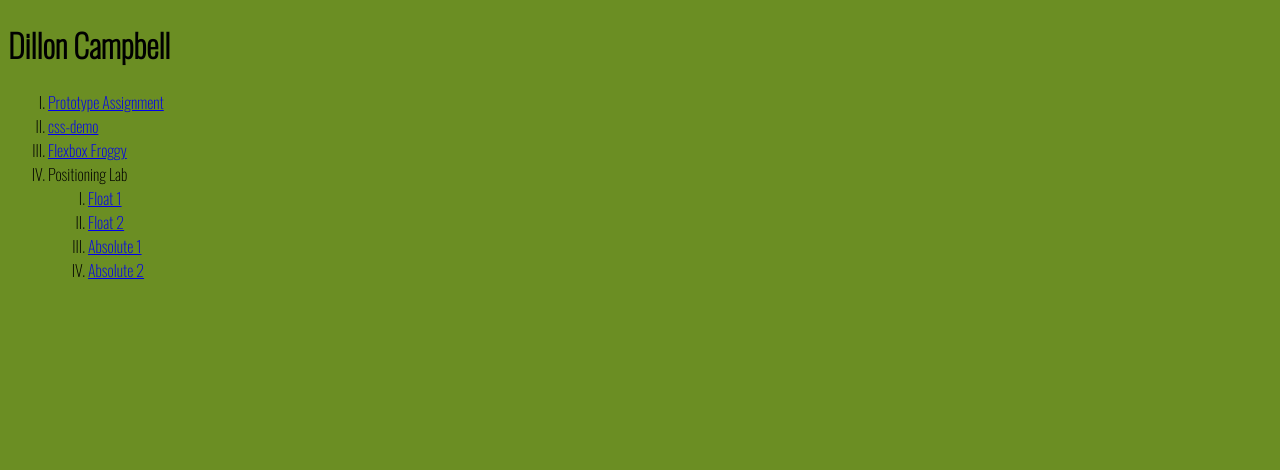
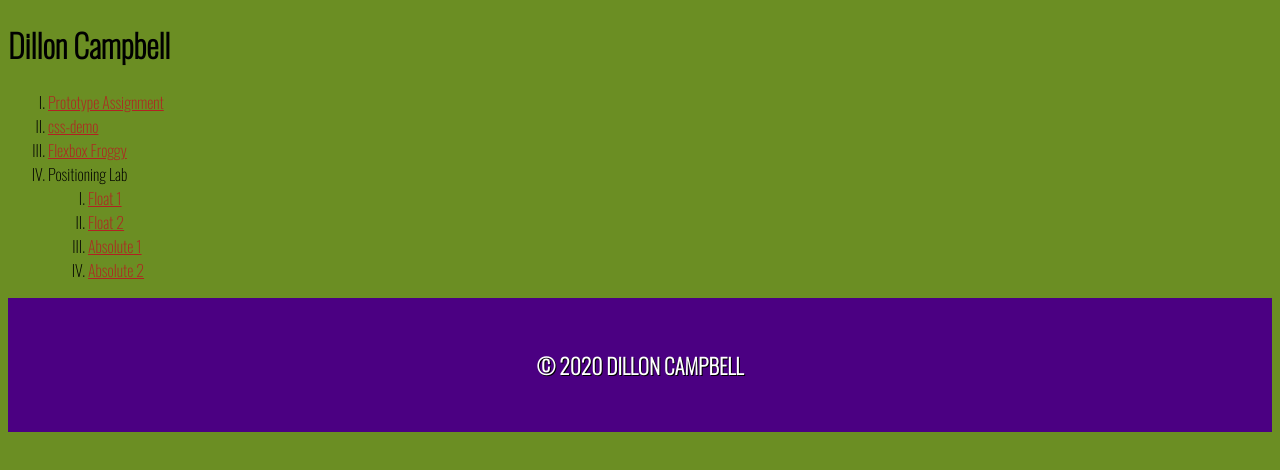
Before and after one commit to dc776w/ifsc-1310, a plain HTML site: page index.html in a window 1280 px wide. Drawn offline with nearby package versions, Linux system fonts and the light colour scheme.

Commit message:
more work on Stylesheet

```diff
--- a/assets/css/stylesheet.css
+++ b/assets/css/stylesheet.css
@@ -6,3 +6,26 @@ body {
 #list-elements ul{
   list-style-type:upper-roman;
 }
+
+article.post a:hover, article.post a:active{
+ text-decoration:none;
+}
+
+#list-elements article.post:hover{
+  box-shadow:0 8px 16px rgba(0,0,0,.4);
+}
+
+#list-elements article a:link, #list-elements article a:visited{
+  color:#b22222
+}
+
+#colophon {
+  background-color:#4b0082;
+  padding:1px;
+  margin:0;
+  text-align:center;
+  color:#ffffff;
+  font-size:2rem;
+  text-transform:uppercase;
+  text-shadow:1px 1px #000000;
+}
--- a/index.html
+++ b/index.html
@@ -18,6 +18,7 @@
 
   <section id="list-elements"
   class="container">
+      <article class="post">
 
  <ul>
   <li><a href="prototype/prototype html5 assignment.html">Prototype Assignment</a></li>
@@ -31,5 +32,10 @@
        <li><a href="positioning/absolute-2.html">Absolute 2</a></li>
    </ul></li>
   </ul>
+
+<footer id="colophon" role="contentinfo">
+    <h6>&copy; 2020 Dillon Campbell</h6>
+  </footer>
+
 </body>
 </html>
```
